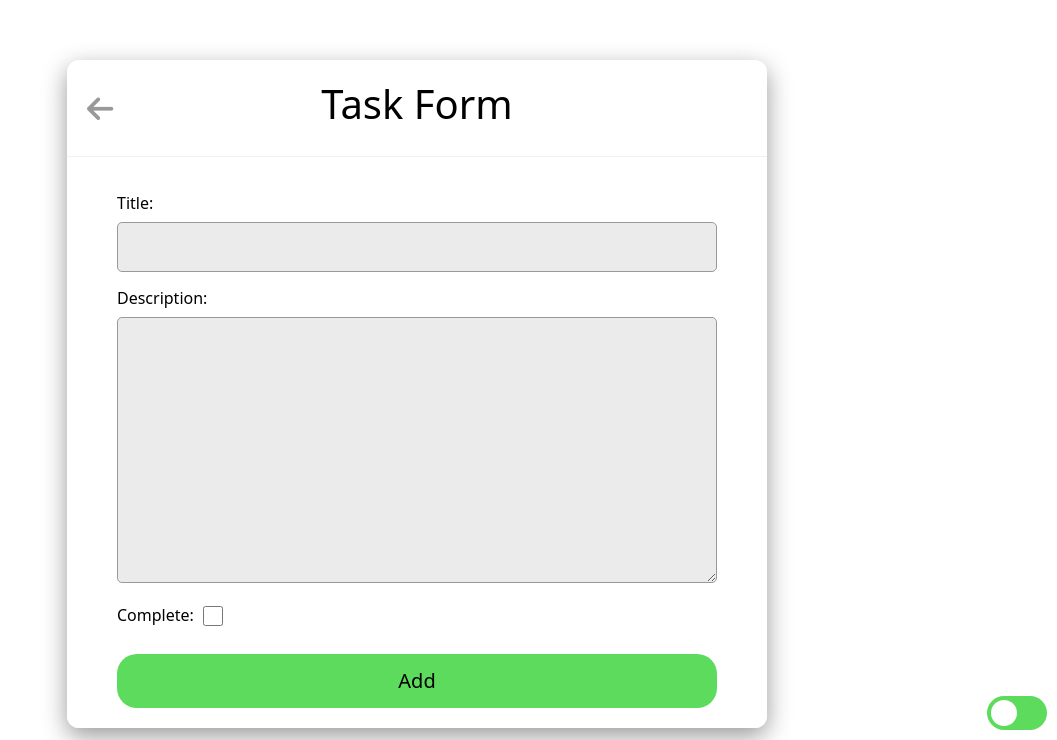
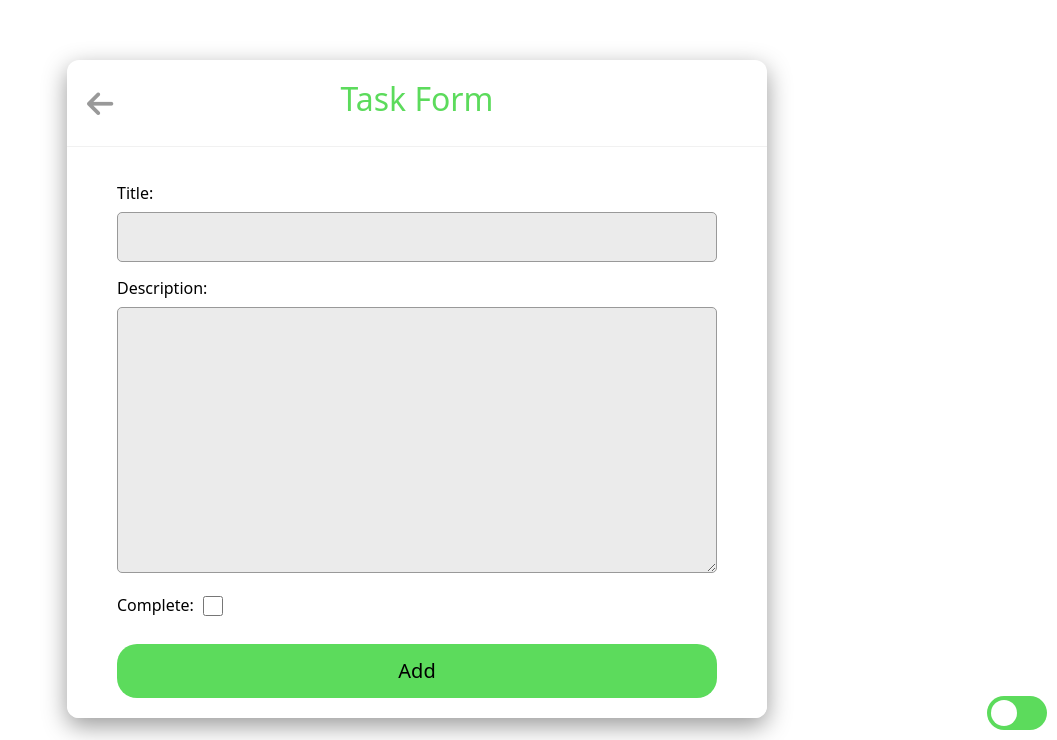
Before and after one commit to dawid809/ToDoList-Django, a Django app: page /task-create/ in a window 1280 px wide. Shown: the part 60-800 px from the top of the page, without its empty margins (223-1280 px from the left). Run offline with Django 4.2, Linux system fonts and the light colour scheme; a user stored in the database is signed in; some libraries are stand-ins or nearby versions.

Commit message:
css changes v2

```diff
--- a/base/static/css/main.css
+++ b/base/static/css/main.css
@@ -157,7 +157,12 @@ border-radius: 12px 12px 0 0;
 }
 
 .context-header-wrapper h2 {
-text-transform: uppercase;
+color: var(--main);
+text-transform: capitalize;
+}
+
+.context-header-wrapper h4 {
+color: var(--border-color);
 }
 
 .context-body-wrapper {
--- a/base/templates/base/action_create_form.html
+++ b/base/templates/base/action_create_form.html
@@ -8,7 +8,7 @@
         <a class="back-icon" href="{% url 'action-list' view.kwargs.task_pk %}">
             <i class="fa-solid fa-arrow-left"></i>
         </a>
-        <h2 class="text-center">Action Create</h2>
+        <h2>Action Create</h2>
     </div>
     <div class="context-body-wrapper">
       <form method="POST" class="form-wrapper">
--- a/base/templates/base/task_create_form.html
+++ b/base/templates/base/task_create_form.html
@@ -8,7 +8,7 @@
         <a class="back-icon" href="{% url 'task-list' %}">
             <i class="fa-solid fa-arrow-left"></i>
         </a>
-        <h1 class="text-center">Task Form</h1>
+        <h2>Task Form</h2>
     </div>
     <div class="context-body-wrapper">
         <form method="POST" class="form-wrapper">
--- a/base/templates/base/task_delete_form.html
+++ b/base/templates/base/task_delete_form.html
@@ -8,7 +8,7 @@
         <a class="back-icon" href="{% url 'task-list' %}">
             <i class="fa-solid fa-arrow-left"></i>
         </a>
-        <h1 class="text-center">Task delete</h1>
+        <h2 class="text-center">Task delete</h2>
     </div>
     <div class="context-body-wrapper">
         <form method="POST" class="form-delete-wrapper">
```
Also changed, not shown: base/templates/base/task_detail.html (+1 -52 lines).
